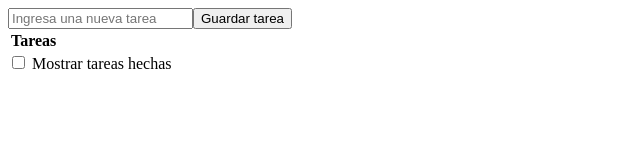
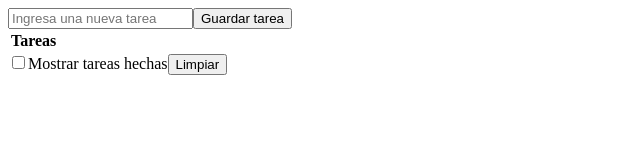
Before and after one commit to geronimoAL/react-localStorage, a React (Vite) app: page / in a window 1280 px wide. Shown: the top 160 px of the page, without its empty margins (0-640 px from the left). Built offline with nearby package versions, Linux system fonts and the light colour scheme.

Commit message:
añadiendo componente control tareas para desestructurar un poco app y tambien agregando funcion borrar tareas

```diff
--- a/src/App.tsx
+++ b/src/App.tsx
@@ -5,20 +5,29 @@ import "./App.css";
 import CreadorTarea from "./components/CreadorTarea";
 import Tarea from "./interface/tarea";
 import TablaTarea from "./components/TablaTarea";
+import ControlTareas from "./components/ControlTareas";
 
 function App() {
   const [tareas, setTareas] = useState<Tarea[]>([]);
   const [mostrarCompletados, SetMostrarCompletados] = useState(false);
+
   function crearTarea(tareaNueva: string) {
     if (!tareas.find((tarea) => tarea.name === tareaNueva)) {
       setTareas([...tareas, { name: tareaNueva, done: false }]);
     }
   }
+
   function cambiarValorDone(tarea: Tarea) {
     setTareas(
       tareas.map((t) => (t.name == tarea.name ? { ...t, done: !t.done } : t))
     );
   }
+
+  function borrarTareas(){
+    setTareas(tareas.filter(tarea=> !tarea.done))
+    SetMostrarCompletados(false)
+  }
+
   useEffect(() => {
     let data = localStorage.getItem("tareas");
     if (data) {
@@ -37,13 +46,8 @@ function App() {
         cambiarValorDone={cambiarValorDone}
         showCompleted={false}
       />
-      <div>
-        <input
-          type="checkbox"
-          onChange={(e) => SetMostrarCompletados(!mostrarCompletados)}
-        />{" "}
-        <label>Mostrar tareas hechas</label>
-      </div>
+     <ControlTareas isChecked={mostrarCompletados}  SetMostrarCompletados={SetMostrarCompletados} mostrarCompletados={mostrarCompletados} borrarTareas={borrarTareas}/>
+
       {mostrarCompletados && (
         <TablaTarea
           tareas={tareas}
--- /dev/null
+++ b/src/components/ControlTareas.tsx
@@ -0,0 +1,28 @@
+import React from 'react'
+
+
+
+function ControlTareas({SetMostrarCompletados,mostrarCompletados,borrarTareas,isChecked}:any) {
+const limpiarTareas = ()=>{
+   if( window.confirm("Estas seguro que quieres hacer esto?")){
+    borrarTareas()
+   }
+}
+  return (
+    <>
+     <div>
+        <input
+          type="checkbox"
+          checked={isChecked}
+          onChange={(e) => SetMostrarCompletados(!mostrarCompletados)}
+        />
+        <label>Mostrar tareas hechas</label>
+        <button onClick={()=>limpiarTareas()}>
+            Limpiar
+        </button>
+      </div>
+    </>
+  )
+}
+
+export default ControlTareas
```
